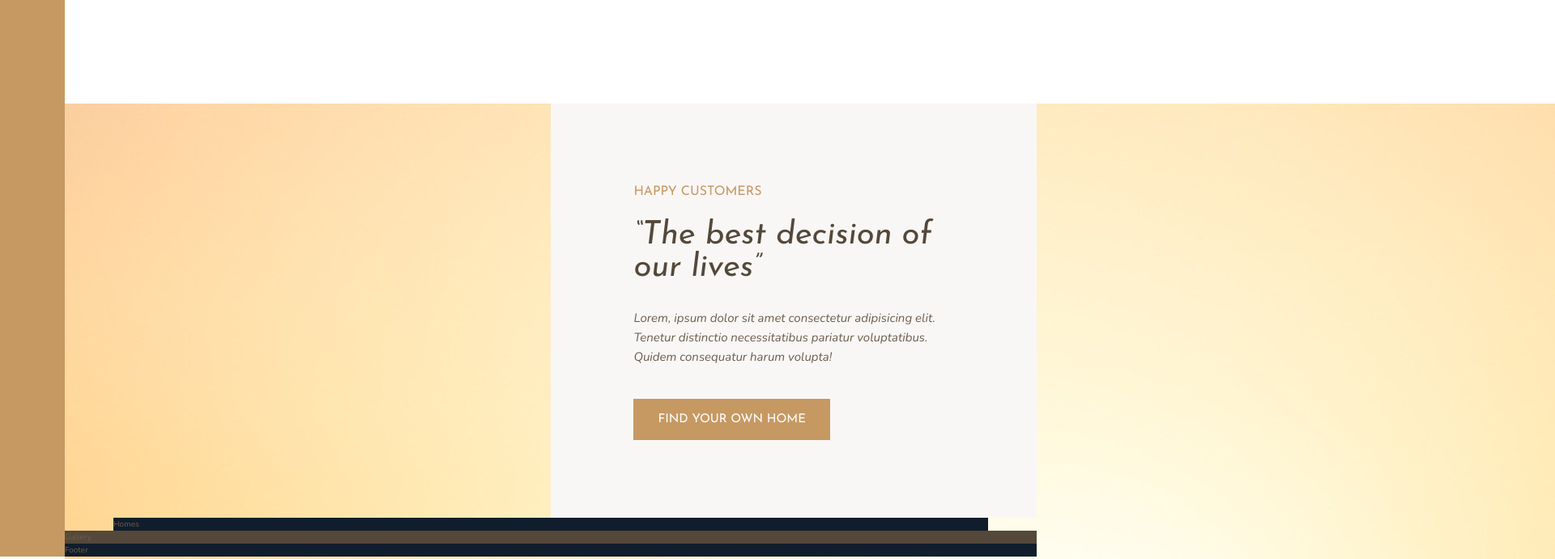
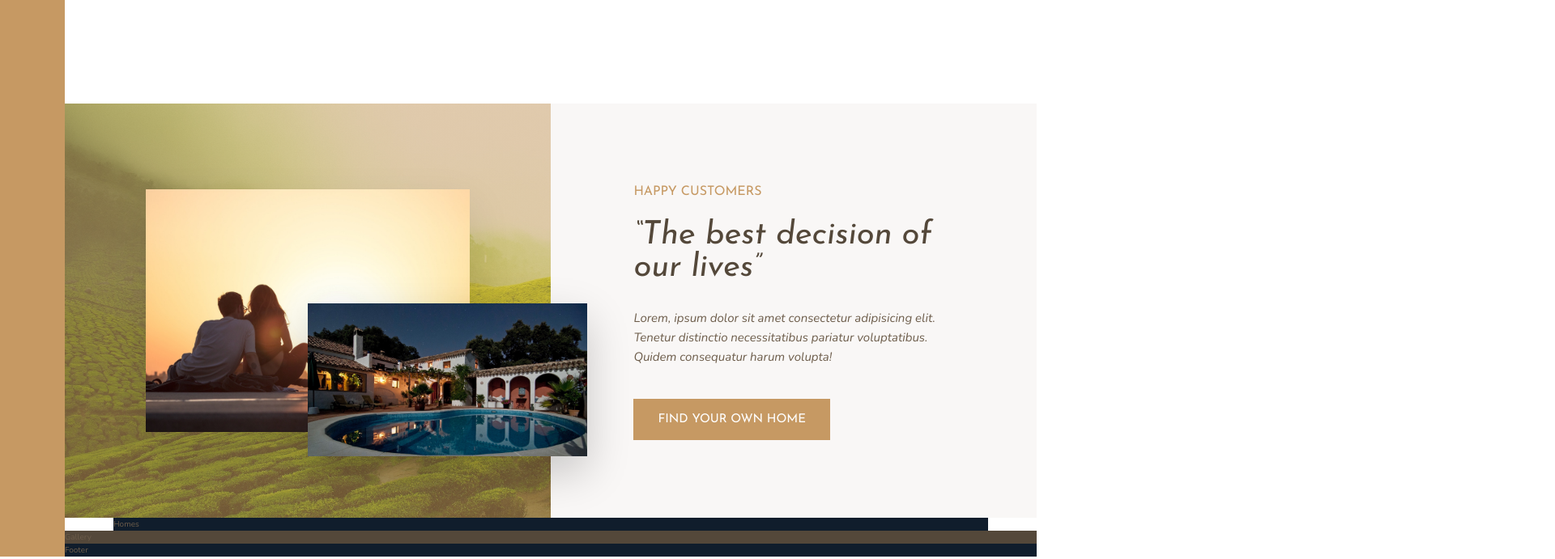
Before and after one commit to briantoll/css-grid-project, a website: page index.html in a window 1280 px wide. Shown: the part 1180-1871 px from the top of the page at 81% size, 1920 px wide, since content can reach past the window. Drawn offline with nearby package versions, Linux system fonts and the light colour scheme.

Commit message:
finish story section

```diff
--- a/sass/_story.scss
+++ b/sass/_story.scss
@@ -2,6 +2,28 @@
   &__pictures {
     background-color: $color-primary;
     grid-column: full-start / col-end 4;
+    background-image: linear-gradient(rgba($color-primary, 0.5), rgba($color-primary, 0.5)), url(../img/back.jpg);
+    background-size: cover;
+
+    display: grid;
+    grid-template-rows: repeat(6, 1fr);
+    grid-template-columns: repeat(6, 1fr);
+    align-items: center;
+  }
+
+  &__img--1 {
+    width: 100%;
+    grid-row: 2 / 6;
+    grid-column: 2 / 6;
+    box-shadow: 0 2rem 5rem rgba(#000, 0.1);
+  }
+
+  &__img--2 {
+    width: 115%;
+    grid-row: 4 / 6;
+    grid-column: 4 / 7;
+    box-shadow: 0 2rem 5rem rgba(#000, 0.2);
+    z-index: 20;
   }
 
   &__content {
```
Also changed, not shown: css/style.css.
